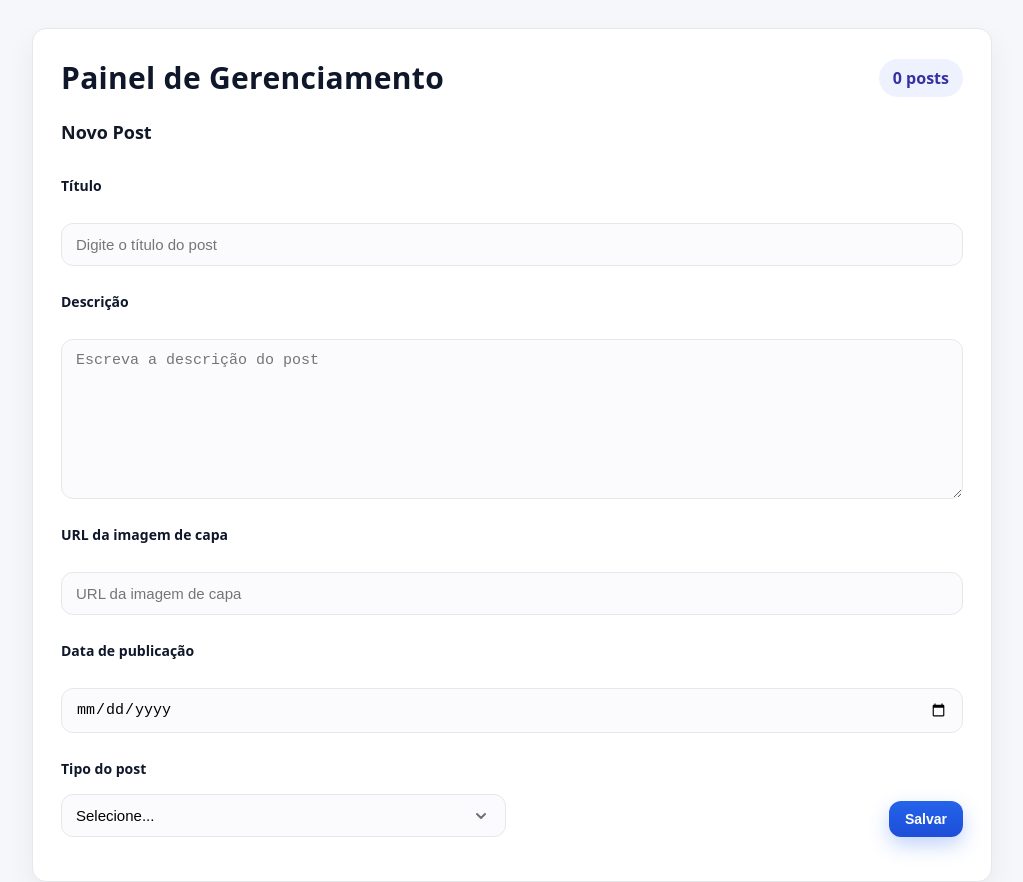
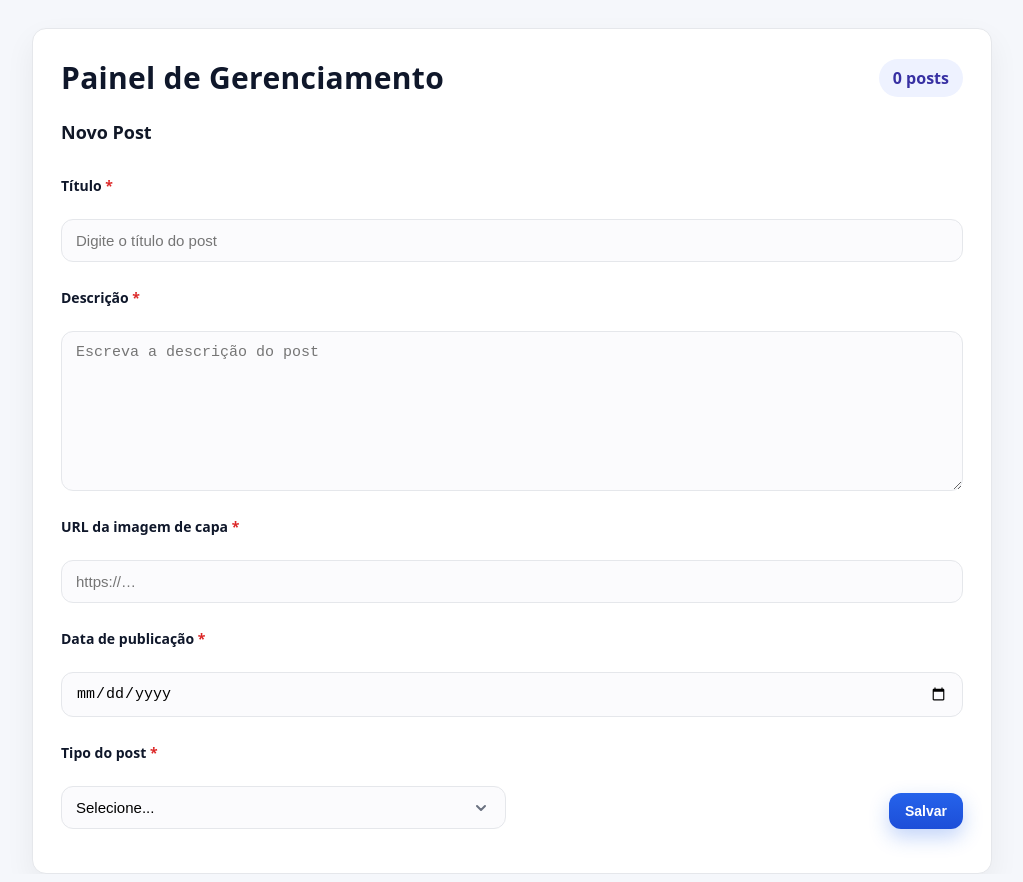
Before and after one commit to paulinhodeveloper/painelpostagem, a React (Vite) app: page / in a window 1280 px wide. Shown: the whole page, without its empty margins (128-1151 px from the left). Built offline with nearby package versions, Linux system fonts and the light colour scheme.

Commit message:
M02S09 ex5

```diff
--- a/package.json
+++ b/package.json
@@ -10,7 +10,8 @@
   },
   "dependencies": {
     "react": "^18.2.0",
-    "react-dom": "^18.2.0"
+    "react-dom": "^18.2.0",
+    "react-toastify": "^11.0.5"
   },
   "devDependencies": {
     "@types/react": "^18.2.66",
--- a/src/App.tsx
+++ b/src/App.tsx
@@ -1,5 +1,37 @@
 import React, { useState } from "react";
 import "./index.css";
+import { ToastContainer, toast } from "react-toastify";
+import "react-toastify/dist/ReactToastify.css";
+
+type Errors = {
+  titulo?: string;
+  descricao?: string;
+  imagemUrl?: string;
+  dataPublicacao?: string;
+  tipoPost?: string;
+};
+
+const FormField: React.FC<{
+  label: string;
+  htmlFor: string;
+  error?: string;
+  required?: boolean;
+  children: React.ReactNode;
+}> = ({ label, htmlFor, error, required, children }) => (
+  <div className="field">
+    <div className="label-row">
+      <label htmlFor={htmlFor} className={required ? "required" : ""}>
+        {label}
+      </label>
+      {error && (
+        <span className="error-badge" role="alert" aria-live="polite">
+          {error}
+        </span>
+      )}
+    </div>
+    {children}
+  </div>
+);
 
 function App() {
   const [titulo, setTitulo] = useState("");
@@ -8,84 +40,146 @@ function App() {
   const [dataPublicacao, setDataPublicacao] = useState("");
   const [tipoPost, setTipoPost] = useState("");
   const [postsCount, setPostsCount] = useState(0);
+  const [errors, setErrors] = useState<Errors>({});
 
-  const handleSubmit = (e: React.FormEvent) => {
-    e.preventDefault();
-    if (!titulo.trim() || !descricao.trim()) {
-      alert("Preencha título e descrição.");
+  const isFutureOrToday = (value: string) => {
+    if (!value) return false;
+    const picked = new Date(value + "T00:00:00");
+    const today = new Date();
+    today.setHours(0, 0, 0, 0);
+    return picked >= today;
+  };
+
+  const validate = () => {
+    const e: Errors = {};
+    if (!titulo.trim()) e.titulo = "Informe um título.";
+    if (!descricao.trim()) e.descricao = "Informe a descrição.";
+    if (!imagemUrl.trim()) e.imagemUrl = "Informe a URL de capa.";
+    else if (!/^https?:\/\//i.test(imagemUrl.trim()))
+      e.imagemUrl = "A URL deve começar com http(s).";
+    if (!dataPublicacao) e.dataPublicacao = "Selecione a data.";
+    else if (!isFutureOrToday(dataPublicacao))
+      e.dataPublicacao = "Use hoje ou uma data futura.";
+    if (!tipoPost) e.tipoPost = "Selecione uma categoria.";
+    setErrors(e);
+    return e;
+  };
+
+  const handleSubmit = (ev: React.FormEvent) => {
+    ev.preventDefault();
+    const e = validate();
+    if (Object.keys(e).length) {
+      toast.error(Object.values(e)[0]!);
       return;
     }
+    toast.success("Post criado com sucesso!");
     console.log({ titulo, descricao, imagemUrl, dataPublicacao, tipoPost });
-    alert("Post criado com sucesso!");
-    setTitulo("");
-    setDescricao("");
-    setImagemUrl("");
-    setDataPublicacao("");
-    setTipoPost("");
+    setTitulo(""); setDescricao(""); setImagemUrl(""); setDataPublicacao(""); setTipoPost("");
+    setErrors({});
     setPostsCount((c) => c + 1);
   };
 
+  const blurValidate = (field: keyof Errors) => {
+    const e = validate();
+    setErrors((prev) => ({ ...prev, [field]: e[field] }));
+  };
+
   return (
+    <>
+      <ToastContainer position="top-right" autoClose={2500} />
       <div className="container">
         <header className="header">
           <h1>Painel de Gerenciamento</h1>
-        <div className="stats">
-          <span className="stat">
-            <strong>{postsCount}</strong> posts
-          </span>
-        </div>
+          <span className="stat"><strong>{postsCount}</strong> posts</span>
         </header>
 
-      <form className="form" onSubmit={handleSubmit}>
+        <form className="form" onSubmit={handleSubmit} noValidate>
           <h3>Novo Post</h3>
 
-        <label htmlFor="titulo">Título</label>
+          <FormField
+            label="Título"
+            htmlFor="titulo"
+            required
+            error={errors.titulo}
+          >
             <input
               id="titulo"
-          className="input"
+              className={`input ${errors.titulo ? "error" : ""}`}
               type="text"
               placeholder="Digite o título do post"
               value={titulo}
               onChange={(e) => setTitulo(e.target.value)}
+              onBlur={() => blurValidate("titulo")}
+              aria-invalid={!!errors.titulo}
             />
+          </FormField>
 
-        <label htmlFor="descricao">Descrição</label>
+          <FormField
+            label="Descrição"
+            htmlFor="descricao"
+            required
+            error={errors.descricao}
+          >
             <textarea
               id="descricao"
-          className="input"
+              className={`input ${errors.descricao ? "error" : ""}`}
               placeholder="Escreva a descrição do post"
               value={descricao}
               onChange={(e) => setDescricao(e.target.value)}
+              onBlur={() => blurValidate("descricao")}
+              aria-invalid={!!errors.descricao}
             />
+          </FormField>
 
-        <label htmlFor="imagemUrl">URL da imagem de capa</label>
+          <FormField
+            label="URL da imagem de capa"
+            htmlFor="imagemUrl"
+            required
+            error={errors.imagemUrl}
+          >
             <input
               id="imagemUrl"
-          className="input"
+              className={`input ${errors.imagemUrl ? "error" : ""}`}
               type="url"
-          placeholder="URL da imagem de capa"
+              placeholder="https://…"
               value={imagemUrl}
               onChange={(e) => setImagemUrl(e.target.value)}
+              onBlur={() => blurValidate("imagemUrl")}
+              aria-invalid={!!errors.imagemUrl}
             />
+          </FormField>
 
-        <label htmlFor="dataPublicacao">Data de publicação</label>
+          <FormField
+            label="Data de publicação"
+            htmlFor="dataPublicacao"
+            required
+            error={errors.dataPublicacao}
+          >
             <input
               id="dataPublicacao"
-          className="input"
+              className={`input ${errors.dataPublicacao ? "error" : ""}`}
               type="date"
               value={dataPublicacao}
               onChange={(e) => setDataPublicacao(e.target.value)}
+              onBlur={() => blurValidate("dataPublicacao")}
+              aria-invalid={!!errors.dataPublicacao}
             />
+          </FormField>
 
-        {/* Select e botão lado a lado */}
           <div className="row">
-          <div className="field">
-            <label htmlFor="tipoPost">Tipo do post</label>
+            <FormField
+              label="Tipo do post"
+              htmlFor="tipoPost"
+              required
+              error={errors.tipoPost}
+            >
               <select
                 id="tipoPost"
-              className="input select"
+                className={`input select ${errors.tipoPost ? "error" : ""}`}
                 value={tipoPost}
                 onChange={(e) => setTipoPost(e.target.value)}
+                onBlur={() => blurValidate("tipoPost")}
+                aria-invalid={!!errors.tipoPost}
               >
                 <option value="">Selecione...</option>
                 <option value="Artigo">Artigo</option>
@@ -93,16 +187,15 @@ function App() {
                 <option value="Tutorial">Tutorial</option>
                 <option value="Entrevista">Entrevista</option>
               </select>
-          </div>
+            </FormField>
 
             <div className="field align-end">
-            <button type="submit" className="btn btn-primary small">
-              Salvar
-            </button>
+              <button type="submit" className="btn btn-primary small">Salvar</button>
             </div>
           </div>
         </form>
       </div>
+    </>
   );
 }
 
--- a/src/index.css
+++ b/src/index.css
@@ -94,3 +94,37 @@ textarea.input{min-height:160px; resize:vertical}
   font-weight: bold;
   font-size: 14px;
 }
+
+.label-row{
+  display:flex;
+  align-items:flex-end;
+  justify-content:space-between;
+  gap:12px;
+  margin-bottom:8px;
+}
+
+.required::after{
+  content:" *";
+  color:#dc2626;
+  font-weight:700;
+}
+
+.error-badge{
+  color:#b91c1c;
+  background:#fee2e2;
+  border:1px solid #fecaca;
+  border-radius:999px;
+  padding:4px 10px;
+  font-size:12px;
+  white-space:nowrap;
+}
+
+.input.error{
+  border-color:#dc2626 !important;
+  box-shadow:0 0 0 3px rgba(220,38,38,.15) !important;
+}
+
+.field{ display:flex; flex-direction:column; flex:1; }
+.row{ display:flex; gap:12px; align-items:flex-end; flex-wrap:wrap; }
+.align-end{ display:flex; align-items:flex-end; }
+.btn.small{ padding:10px 16px; font-size:14px; white-space:nowrap; }
```
Also changed, not shown: 1 other file (tests, documents, lock files or other folders). Lines whose indentation alone changed are shown as unchanged.
